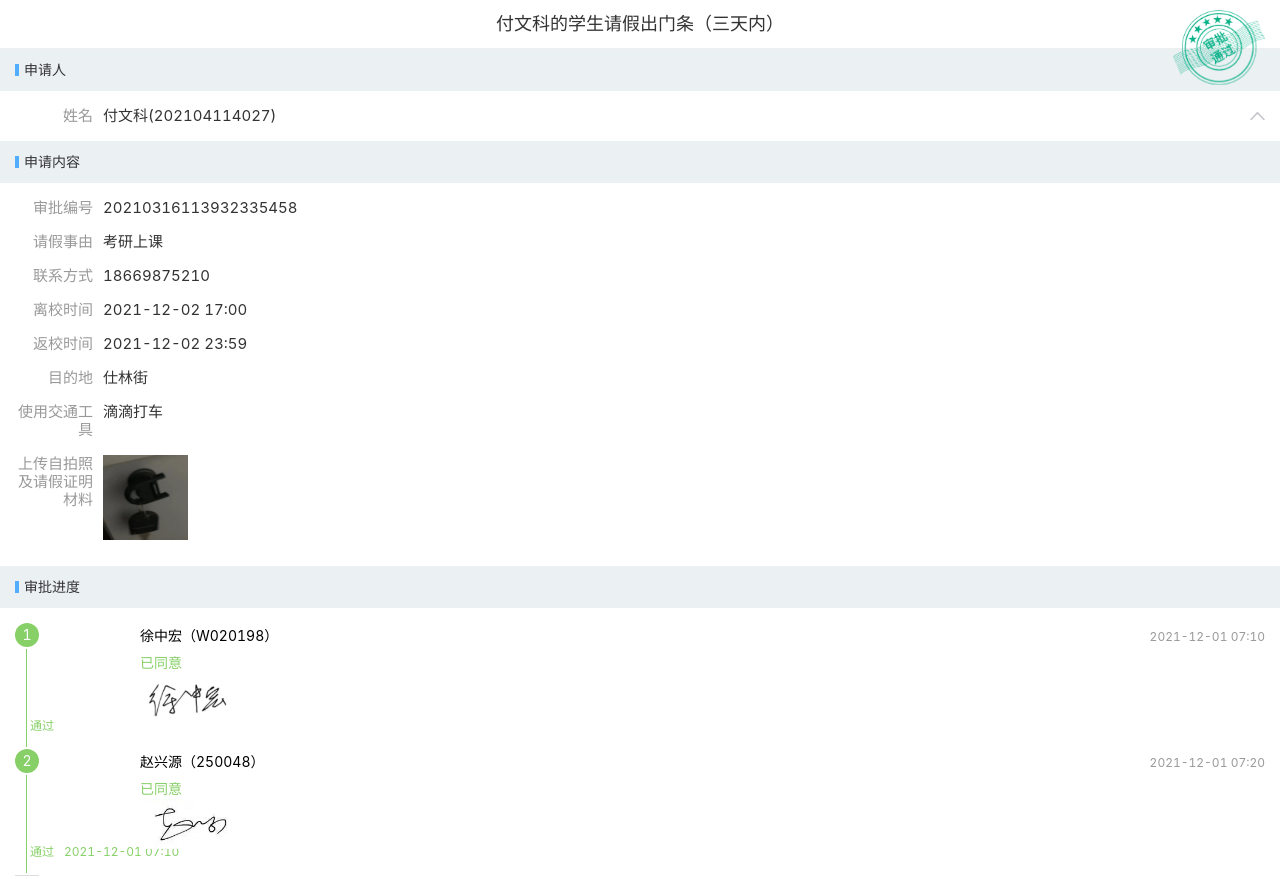
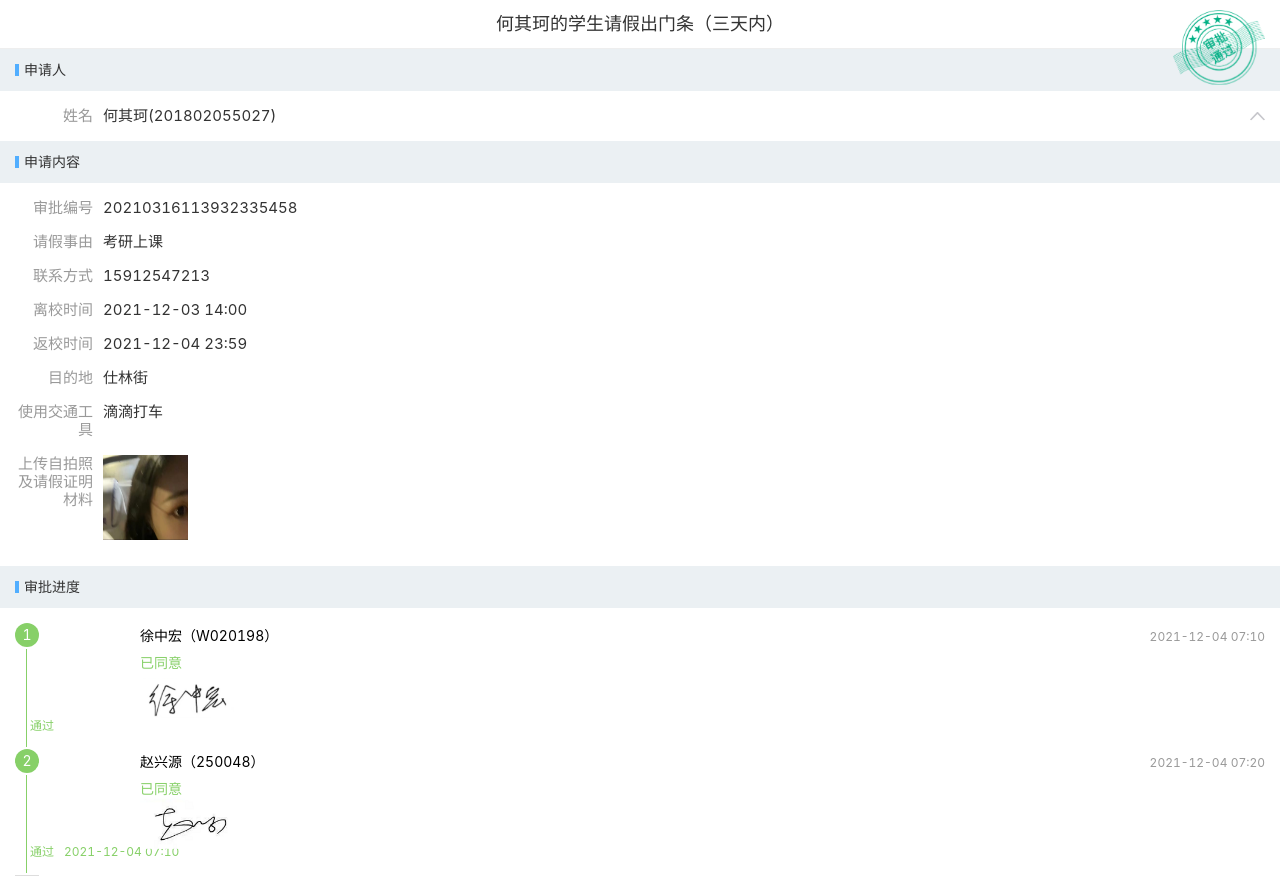
Before and after one commit to yibanjiatiao1/hqk, a plain HTML site: page index.html in a window 1280 px wide. Shown: the top 879 px of the page. Drawn offline with Linux system fonts and the light colour scheme; a script that the page names is missing.

Commit message:
Update index.html

```diff
--- a/index.html
+++ b/index.html
@@ -30,7 +30,7 @@
     <div class="hx-layout">
      <main class="hx-content">
       <div class="wfTitle___Y-ebx">
-       付文科的学生请假出门条（三天内）
+       何其珂的学生请假出门条（三天内）
       </div>
       <div class="hx-detail">
        <div class="hx-detail-group">
@@ -46,7 +46,7 @@
        <span class="hx-detail-item-label">姓名</span>
        <div class="hx-detail-item-field">
         <div class="am-flexbox am-flexbox-justify-start am-flexbox-align-center">
-         付文科(202104114027)
+         何其珂(201802055027)
         </div>
        </div>
       </div>
@@ -56,7 +56,7 @@
        <div class="hx-detail-item">
         <span class="hx-detail-item-label">学号</span>
         <div class="hx-detail-item-field">
-         202104114027        </div>
+         201802055027        </div>
        </div>
        <div class="hx-detail-item">
         <span class="hx-detail-item-label">性别</span>
@@ -76,12 +76,12 @@
        <div class="hx-detail-item">
         <span class="hx-detail-item-label">班级</span>
         <div class="hx-detail-item-field">
-         21戏教班        </div>
+         18戏教班        </div>
        </div>
        <div class="hx-detail-item">
         <span class="hx-detail-item-label">年级</span>
         <div class="hx-detail-item-field">
-         2021        </div>
+         2018        </div>
        </div>
        <div class="hx-detail-item">
         <span class="hx-detail-item-label">教育层级</span>
@@ -124,17 +124,17 @@
          <div class="hx-detail-item">
           <span class="hx-detail-item-label">联系方式</span>
           <div class="hx-detail-item-field">
-           18669875210          </div>
+           15912547213          </div>
          </div>
          <div class="hx-detail-item">
           <span class="hx-detail-item-label">离校时间</span>
           <div class="hx-detail-item-field">
-           2021-12-02 17:00          </div>
+           2021-12-03 14:00          </div>
          </div>
          <div class="hx-detail-item">
           <span class="hx-detail-item-label">返校时间</span>
           <div class="hx-detail-item-field">
-           2021-12-02 23:59          </div>
+           2021-12-04 23:59          </div>
          </div>
          <div class="hx-detail-item">
           <span class="hx-detail-item-label">目的地</span>
@@ -150,7 +150,7 @@
           <span class="hx-detail-item-label">上传自拍照及请假证明材料</span>
           <div class="hx-detail-item-field">
            <div class="hx-detail-image">
-            <img src="./工作流_files/111.jpg" alt="" style="margin-right: 10px; width: 84.6667px;
+            <img src="./工作流_files/hqk.jpg" alt="" style="margin-right: 10px; width: 84.6667px;
     height: 84.6667px; margin-bottom: 10px;">
            </div>
           </div>
@@ -176,7 +176,7 @@
             <div class="nodeapprover___1KJaE" style="margin-top: 0px;">
              <div>
               <div>
-               徐中宏（W020198）               <span class="workTime___PJH95">2021-12-01 07:10</span>
+               徐中宏（W020198）               <span class="workTime___PJH95">2021-12-04 07:10</span>
               </div>
               <div class="approverOpinion___3xcsE">
                <span style="color: rgb(135, 208, 104);">已同意</span>
@@ -193,7 +193,7 @@
           <div class="flownode___1GTd6 node2___1yk73">
            <div class="nodestate___Npp7u">
             <span>通过</span>
-            <span class="stateTime___2bJzR"> 2021-12-01 07:10</span>
+            <span class="stateTime___2bJzR"> 2021-12-04 07:10</span>
            </div>
            <div class="nodeleft___2q7Sg">
             <span class="nodeindex___Cya0J">2</span>
@@ -202,7 +202,7 @@
             <div class="nodeapprover___1KJaE" style="margin-top: 0px;">
              <div>
               <div>
-                赵兴源（250048）               <span class="workTime___PJH95"> 2021-12-01 07:20</span>
+                赵兴源（250048）               <span class="workTime___PJH95"> 2021-12-04 07:20</span>
               </div>
               <div class="approverOpinion___3xcsE">
                <span style="color: rgb(135, 208, 104);">已同意</span>
```
